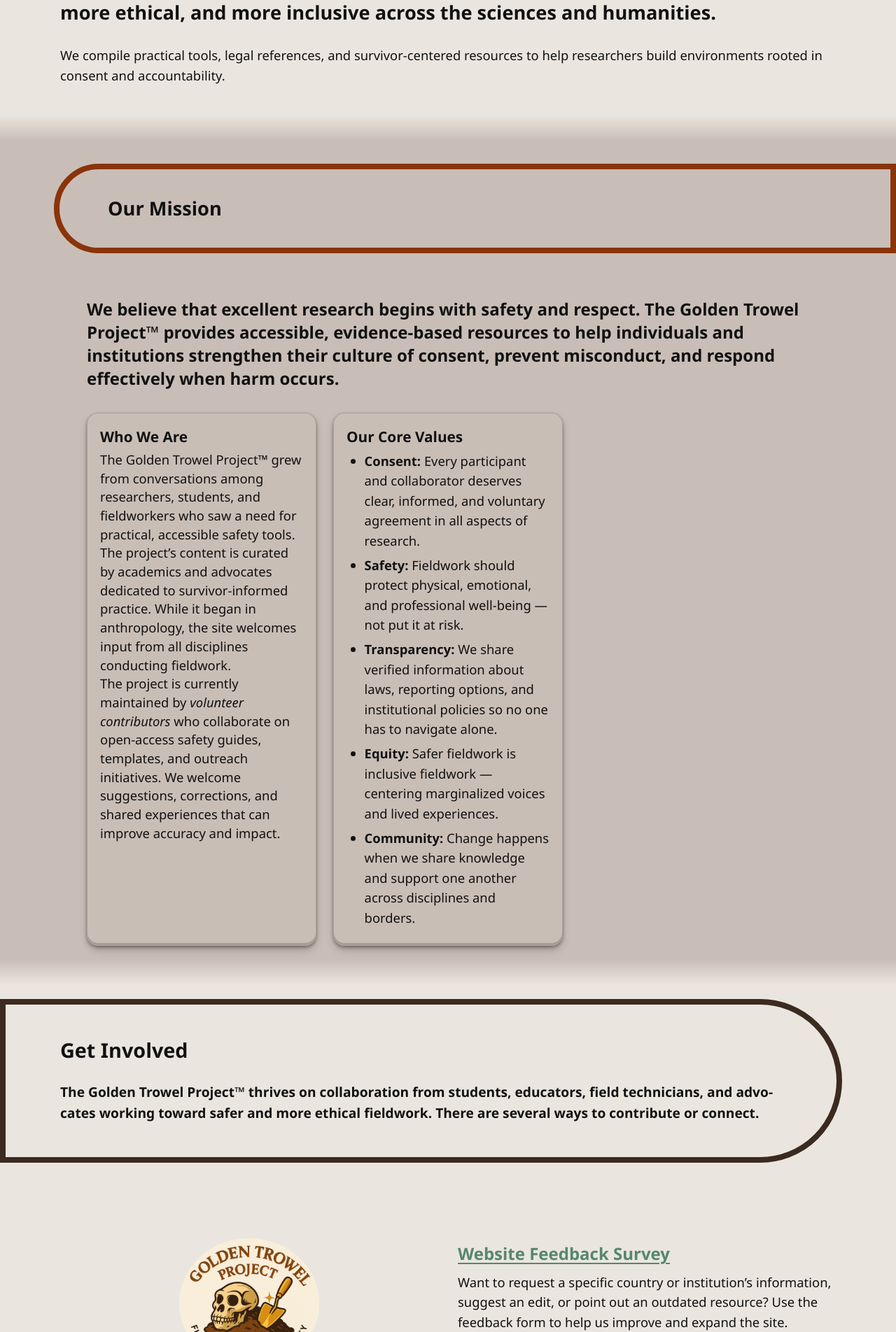
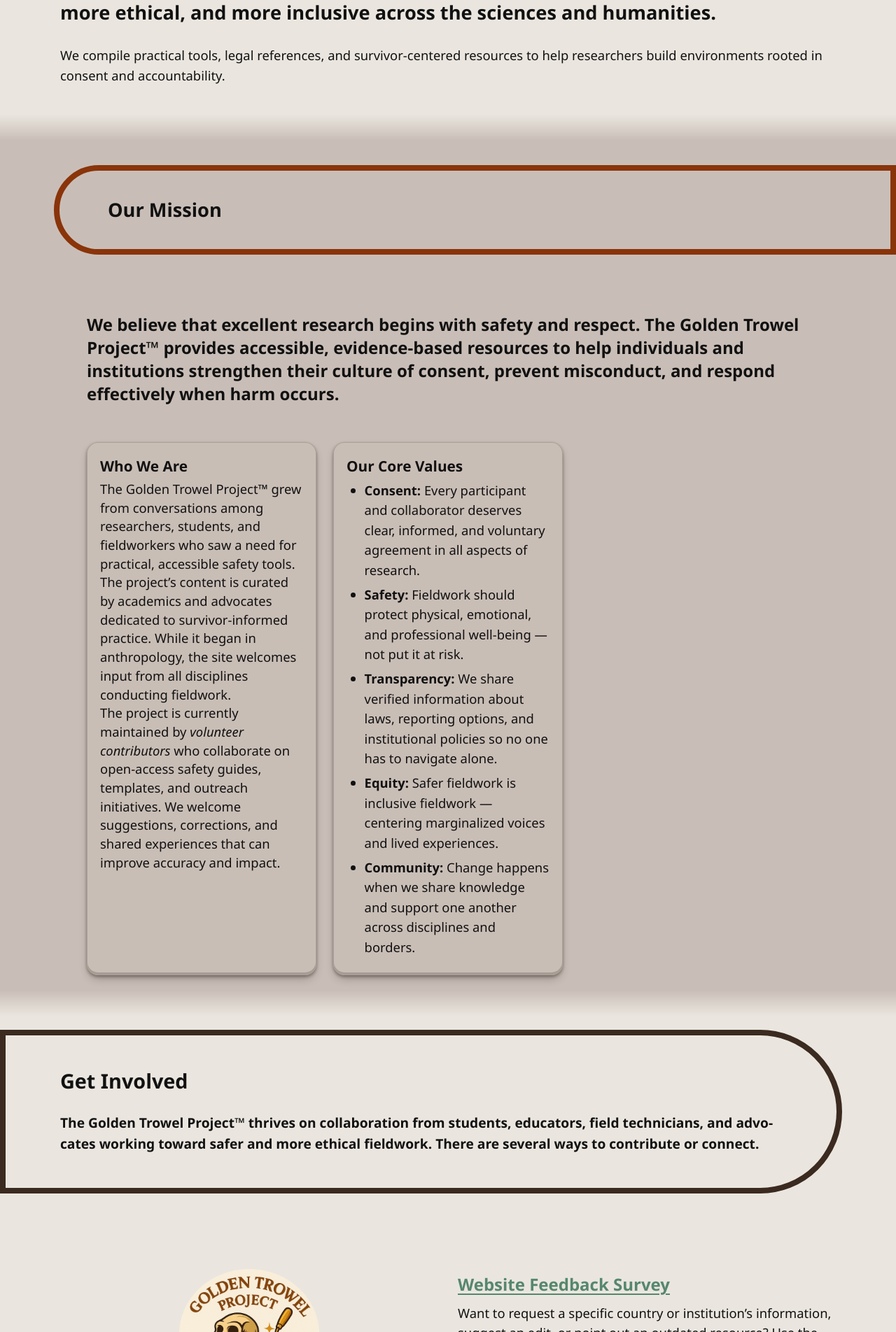
Before and after one commit to AnthroSafetyWarrior/GoldenTrowelProject, a Jekyll site: the page built from _pages/aboutus.html, in a window 1280 px wide. Shown: the part 886-2790 px from the top of the page at 70% size. Built offline with Jekyll 4.4.1, drawn with Linux system fonts in a browser that asks for light colours.

Commit message:
updating name

```diff
--- a/_layouts/default.html
+++ b/_layouts/default.html
@@ -958,8 +958,8 @@
   --stripe-bleed-top: 18px;        /* how far color extends above content */
   --stripe-bleed-bottom: 18px;     /* how far color extends below content */
   --stripe-pad-y: 30px;            /* inside padding for content */
-  --stripe-section-pad-y: 8px;     /* padding on inner .section */
-  --stripe-gap: 0px;               /* gap inside inner .section grid */
+  --stripe-section-pad-y: 10px;     /* padding on inner .section */
+  --stripe-gap:10px;               /* gap inside inner .section grid */
   --stripe-fade: 36px;             /* height of the edge fade */
 
   position: relative;
```
